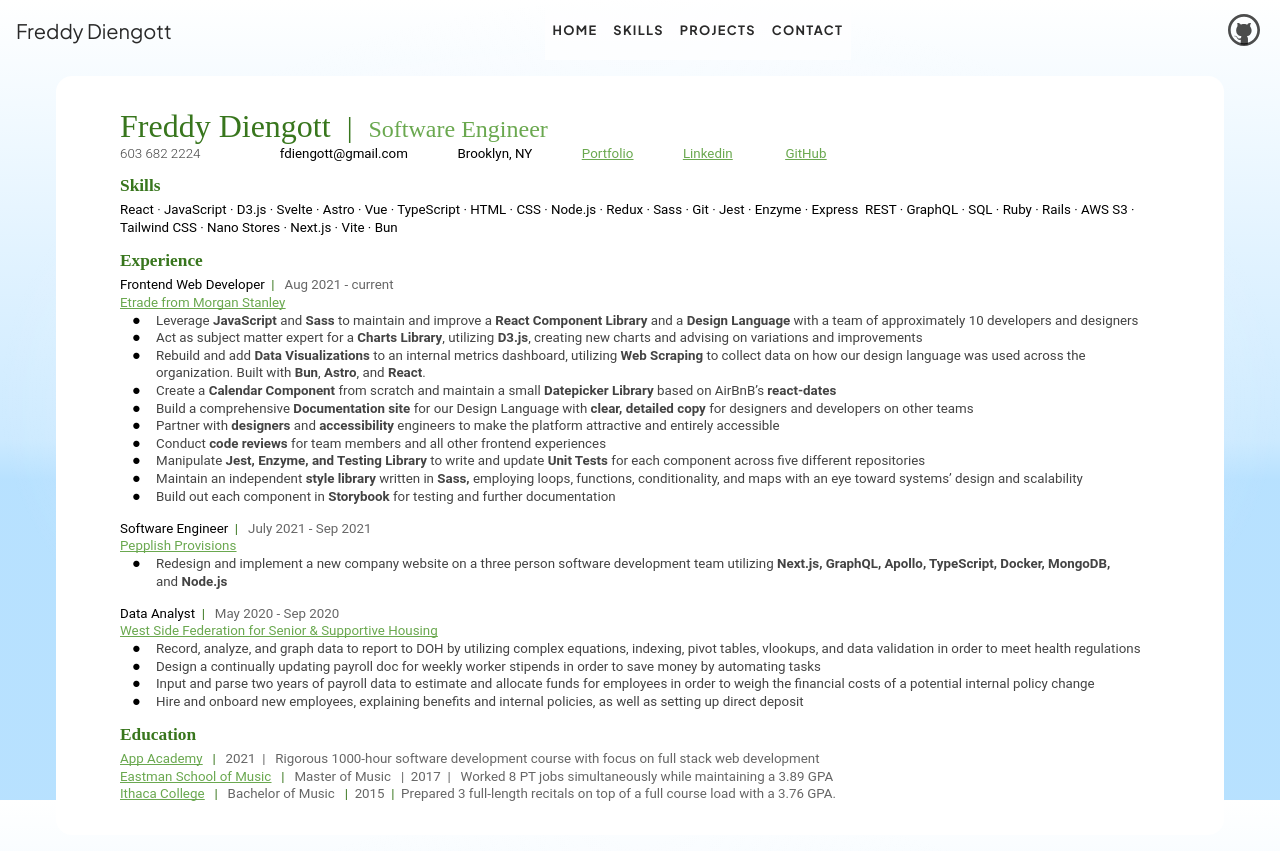
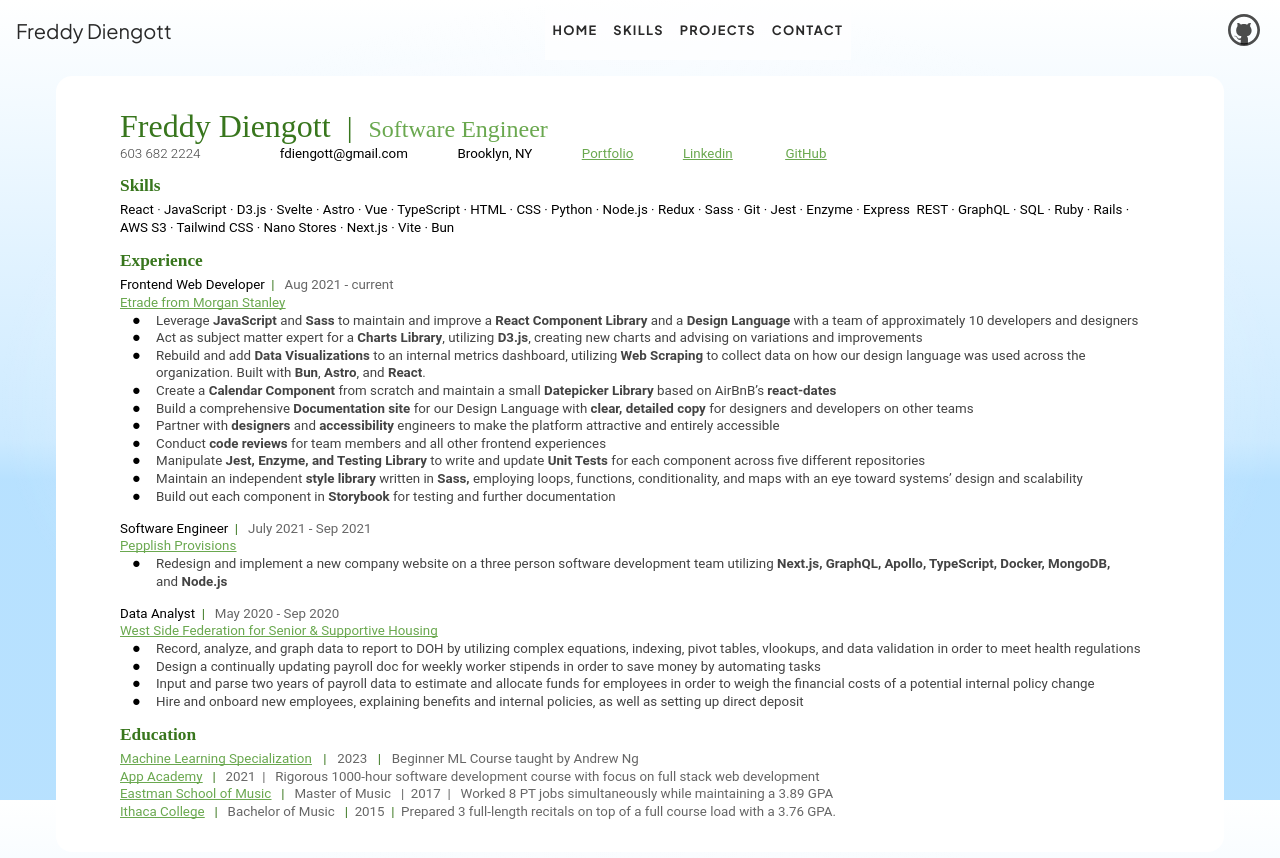
Before and after one commit to fdiengott/portfolio-svelte, a SvelteKit app: page /resume in a window 1280 px wide. Shown: the top 858 px of the page. Built offline with nearby package versions, Linux system fonts and the light colour scheme; a web font is replaced by a local one.

Commit message:
add python and ml course to resume

```diff
--- a/src/routes/resume/+page.svelte
+++ b/src/routes/resume/+page.svelte
@@ -43,9 +43,9 @@
 	<p class="c10">
 		<span class="c14 c11">React </span><span class="c14 c11 c17">&middot;</span><span class="c14 c11"
 			>&nbsp;JavaScript &middot; D3.js &middot; Svelte &middot; Astro &middot; Vue &middot; TypeScript &middot;
-			HTML &middot; CSS &middot; Node.js &middot; Redux &middot; Sass &middot; Git &middot; Jest &middot; Enzyme
-			&middot; Express &nbsp;REST &middot; GraphQL &middot; SQL &middot; Ruby &middot; Rails &middot; AWS S3
-			&middot; Tailwind CSS &middot; Nano Stores &middot; Next.js &middot; Vite &middot; Bun</span
+			HTML &middot; CSS &middot; Python &middot; Node.js &middot; Redux &middot; Sass &middot; Git &middot; Jest
+			&middot; Enzyme &middot; Express &nbsp;REST &middot; GraphQL &middot; SQL &middot; Ruby &middot; Rails
+			&middot; AWS S3 &middot; Tailwind CSS &middot; Nano Stores &middot; Next.js &middot; Vite &middot; Bun</span
 		>
 	</p>
 	<p class="c9"><span class="c2 c14 c11 c26" /></p>
@@ -211,15 +211,22 @@
 	<p class="c9"><span class="c2 c14 c11 c26" /></p>
 	<h2 class="c10 c31" id="h.2c2mjzm70ke3"><span class="c15 c2">Education</span></h2>
 	<p class="c10">
-		<span class="c5 c12"
-			><a
-				class="c7"
-				href="https://www.google.com/url?q=http://www.appacademy.io&amp;sa=D&amp;source=editors&amp;ust=1695455410988488&amp;usg=AOvVaw0PIK2wO-yHmbTDOWZXUNxb"
-				>App Academy</a
-			></span
-		><span class="c5">&nbsp;</span><span class="c5">&nbsp;</span><span class="c13 c11">&nbsp;</span><span
-			class="c14 c18 c11">|</span
-		><span class="c13 c11"
+		<span class="c5 c12">
+			<a class="c7" href="https://www.coursera.org/specializations/machine-learning-introduction" target="_blank"
+				>Machine Learning Specialization</a
+			>
+		</span>
+		<span class="c13 c11">&nbsp;</span>
+		<span class="c14 c18 c11">|</span>
+		<span class="c13 c11">&nbsp; 2023 &nbsp;</span>
+		<span class="c14 c18 c11">| &nbsp;</span>
+		<span class="c13 c11">Beginner ML Course taught by Andrew Ng </span>
+	</p>
+	<p class="c10">
+		<span class="c5 c12"><a class="c7" href="www.appacademy.io" target="_blank">App Academy</a></span><span
+			class="c5">&nbsp;</span
+		><span class="c5">&nbsp;</span><span class="c13 c11">&nbsp;</span><span class="c14 c18 c11">|</span><span
+			class="c13 c11"
 			>&nbsp; &nbsp;2021 &nbsp;| &nbsp; Rigorous 1000-hour software development course with focus on full stack
 			web development</span
 		>
```
